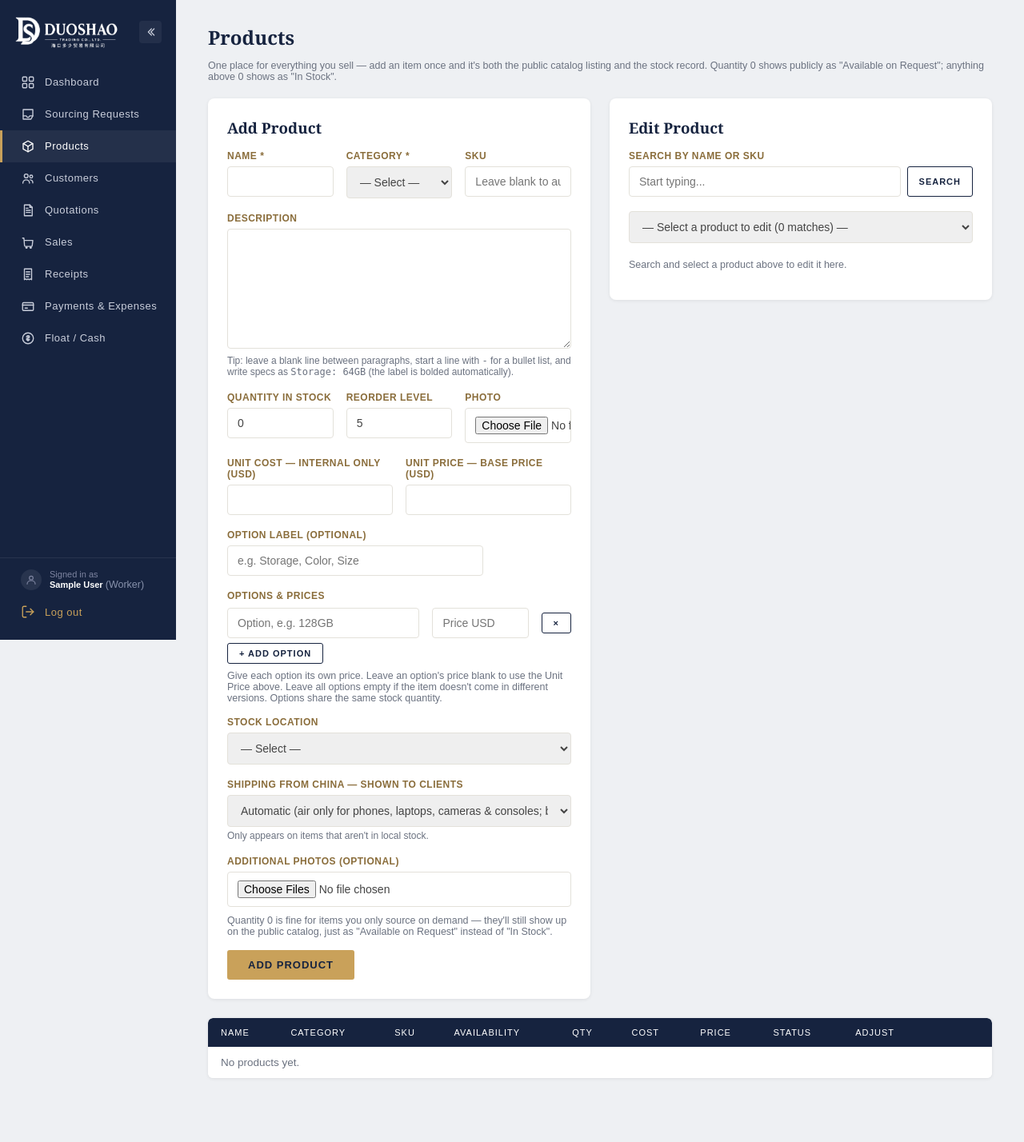
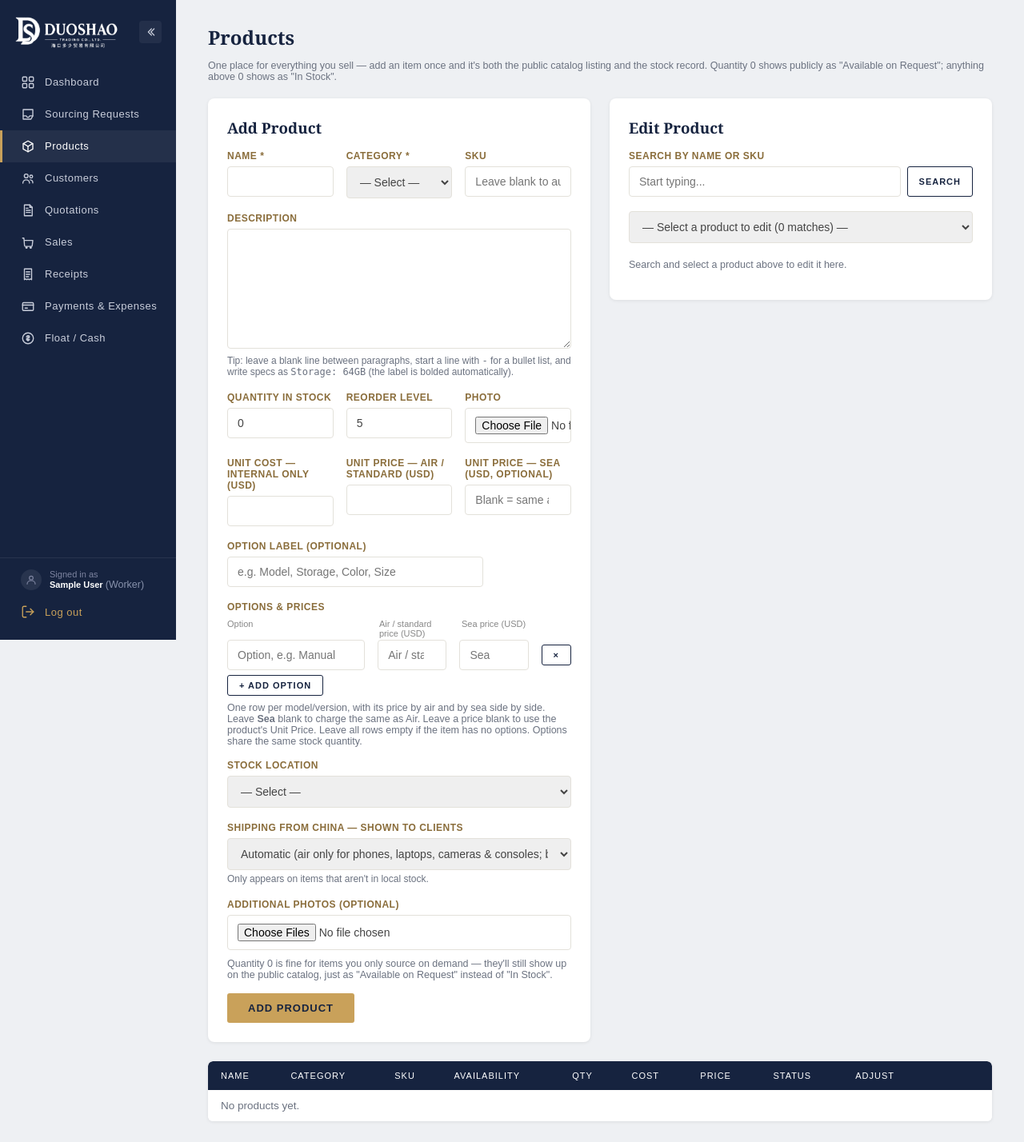
Before and after one commit to ntawandae/DS-Trading, a Flask app: page /admin/products in a window 1280 px wide. Shown: the top 1428 px of the page at 80% size. Before the commit the page ends 1348 px from the top, so only its background shows below. Run offline with Flask 3, Linux system fonts and the light colour scheme; the visitor is signed in with stand-in values (Sample User, id 1); data that the repository does not hold is empty.

Commit message:
Add files via upload

```diff
--- a/duoshao/templates/admin/_product_form_fields.html
+++ b/duoshao/templates/admin/_product_form_fields.html
@@ -21,38 +21,54 @@
 </div>
 <div class="form-row">
   <div class="form-group"><label>Unit Cost — internal only (USD)</label><input type="number" step="0.01" name="unit_cost_usd" value="{{ item.unit_cost_usd if item else '' }}"></div>
-  <div class="form-group"><label>Unit Price — base price (USD)</label><input type="number" step="0.01" name="unit_price_usd" value="{{ item.unit_price_usd if item else '' }}"></div>
+  <div class="form-group"><label>Unit Price — Air / standard (USD)</label><input type="number" step="0.01" name="unit_price_usd" value="{{ item.unit_price_usd if item else '' }}"></div>
+  <div class="form-group"><label>Unit Price — Sea (USD, optional)</label><input type="number" step="0.01" name="unit_price_sea_usd" value="{{ item.unit_price_sea_usd if item and item.unit_price_sea_usd else '' }}" placeholder="Blank = same as Air"></div>
 </div>
 <div class="form-group" style="max-width:320px;">
   <label>Option Label (optional)</label>
-  <input type="text" name="variant_label" value="{{ item.variant_label if item else '' }}" placeholder="e.g. Storage, Color, Size">
+  <input type="text" name="variant_label" value="{{ item.variant_label if item else '' }}" placeholder="e.g. Model, Storage, Color, Size">
 </div>
+{# Everything below is scoped to this .variant-editor, because the Products page shows the Add and Edit forms side by side. #}
+<div class="variant-editor">
   <label style="display:block; font-size:12px; letter-spacing:0.5px; text-transform:uppercase; color:#8a6d3b; font-weight:bold; margin:6px 0 8px;">Options &amp; prices</label>
-<div id="variant-rows">
+  <div class="form-row" style="margin-bottom:2px;">
+    <div style="flex:2; font-size:11px; color:#888;">Option</div>
+    <div style="flex:1; font-size:11px; color:#888;">Air / standard price (USD)</div>
+    <div style="flex:1; font-size:11px; color:#888;">Sea price (USD)</div>
+    <div style="width:34px;"></div>
+  </div>
+  <div class="variant-rows">
   {% for v in (item.variant_pairs if item else []) %}
     <div class="form-row variant-row" style="align-items:center; margin-bottom:6px;">
-    <div class="form-group" style="flex:2; margin:0;"><input type="text" name="variant_name" value="{{ v.name }}" placeholder="Option, e.g. 128GB"></div>
-    <div class="form-group" style="flex:1; margin:0;"><input type="number" step="0.01" min="0" name="variant_price" value="{{ '%.2f'|format(v.price) if v.price else '' }}" placeholder="Price USD"></div>
+      <div class="form-group" style="flex:2; margin:0;"><input type="text" name="variant_name" value="{{ v.name }}" placeholder="Option, e.g. Manual"></div>
+      <div class="form-group" style="flex:1; margin:0;"><input type="number" step="0.01" min="0" name="variant_price" value="{{ '%.2f'|format(v.air) if v.air else '' }}" placeholder="Air / standard"></div>
+      <div class="form-group" style="flex:1; margin:0;"><input type="number" step="0.01" min="0" name="variant_sea_price" value="{{ '%.2f'|format(v.sea) if v.sea else '' }}" placeholder="Sea"></div>
       <button type="button" class="btn btn-outline btn-sm" onclick="removeVariantRow(this)" title="Remove option">&times;</button>
     </div>
   {% endfor %}
   </div>
-<template id="variant-row-template">
+  <template class="variant-row-template">
     <div class="form-row variant-row" style="align-items:center; margin-bottom:6px;">
-    <div class="form-group" style="flex:2; margin:0;"><input type="text" name="variant_name" placeholder="Option, e.g. 128GB"></div>
-    <div class="form-group" style="flex:1; margin:0;"><input type="number" step="0.01" min="0" name="variant_price" placeholder="Price USD"></div>
+      <div class="form-group" style="flex:2; margin:0;"><input type="text" name="variant_name" placeholder="Option, e.g. Manual"></div>
+      <div class="form-group" style="flex:1; margin:0;"><input type="number" step="0.01" min="0" name="variant_price" placeholder="Air / standard"></div>
+      <div class="form-group" style="flex:1; margin:0;"><input type="number" step="0.01" min="0" name="variant_sea_price" placeholder="Sea"></div>
       <button type="button" class="btn btn-outline btn-sm" onclick="removeVariantRow(this)" title="Remove option">&times;</button>
     </div>
   </template>
-<button type="button" class="btn btn-outline btn-sm" onclick="addVariantRow()" style="margin-bottom:8px;">+ Add option</button>
-<p class="muted" style="margin:0 0 16px;">Give each option its own price. Leave an option's price blank to use the Unit Price above. Leave all options empty if the item doesn't come in different versions. Options share the same stock quantity.</p>
+  <button type="button" class="btn btn-outline btn-sm" onclick="addVariantRow(this)" style="margin-bottom:8px;">+ Add option</button>
+  <p class="muted" style="margin:0 0 16px;">One row per model/version, with its price by air and by sea side by side. Leave <strong>Sea</strong> blank to charge the same as Air. Leave a price blank to use the product's Unit Price. Leave all rows empty if the item has no options. Options share the same stock quantity.</p>
+</div>
 <script>
-function addVariantRow() {
-  var tpl = document.getElementById('variant-row-template');
-  document.getElementById('variant-rows').appendChild(tpl.content.cloneNode(true));
+function addVariantRow(btn) {
+  var editor = btn.closest('.variant-editor');
+  editor.querySelector('.variant-rows').appendChild(editor.querySelector('.variant-row-template').content.cloneNode(true));
 }
 function removeVariantRow(btn) { btn.closest('.variant-row').remove(); }
-if (!document.querySelector('#variant-rows .variant-row')) { addVariantRow(); }
+document.querySelectorAll('.variant-editor').forEach(function (editor) {
+  if (!editor.querySelector('.variant-rows .variant-row')) {
+    editor.querySelector('.variant-rows').appendChild(editor.querySelector('.variant-row-template').content.cloneNode(true));
+  }
+});
 </script>
 <div class="form-group">
   <label>Stock Location</label>
--- a/duoshao/templates/admin/quotation_new.html
+++ b/duoshao/templates/admin/quotation_new.html
@@ -40,9 +40,8 @@
   <p class="muted" style="margin:-4px 0 10px;">Pick from the catalog (auto-fills price) or type any custom item.</p>
   <datalist id="catalog-options">
     {% for c in catalog_items %}
-    <option value="{{ c.name }}" data-price="{{ c.unit_price_usd or c.display_price or '' }}">
-    {% for v in c.variant_pairs %}
-    <option value="{{ c.name }} — {{ v.name }}" data-price="{{ c.price_for_variant(v.name) or '' }}">
+    {% for label, price in c.quote_entries() %}
+    <option value="{{ label }}" data-price="{{ price or '' }}">
     {% endfor %}
     {% endfor %}
   </datalist>
--- a/duoshao/templates/admin/sale_new.html
+++ b/duoshao/templates/admin/sale_new.html
@@ -28,9 +28,8 @@
   <p class="muted" style="margin:-4px 0 10px;">Pick from the catalog (auto-fills price) or type any custom item — not limited to what's in the database.</p>
   <datalist id="catalog-options">
     {% for c in catalog_items %}
-    <option value="{{ c.name }}" data-price="{{ c.unit_price_usd or c.display_price or '' }}">
-    {% for v in c.variant_pairs %}
-    <option value="{{ c.name }} — {{ v.name }}" data-price="{{ c.price_for_variant(v.name) or '' }}">
+    {% for label, price in c.quote_entries() %}
+    <option value="{{ label }}" data-price="{{ price or '' }}">
     {% endfor %}
     {% endfor %}
   </datalist>
```
Lines whose indentation alone changed are shown as unchanged.
